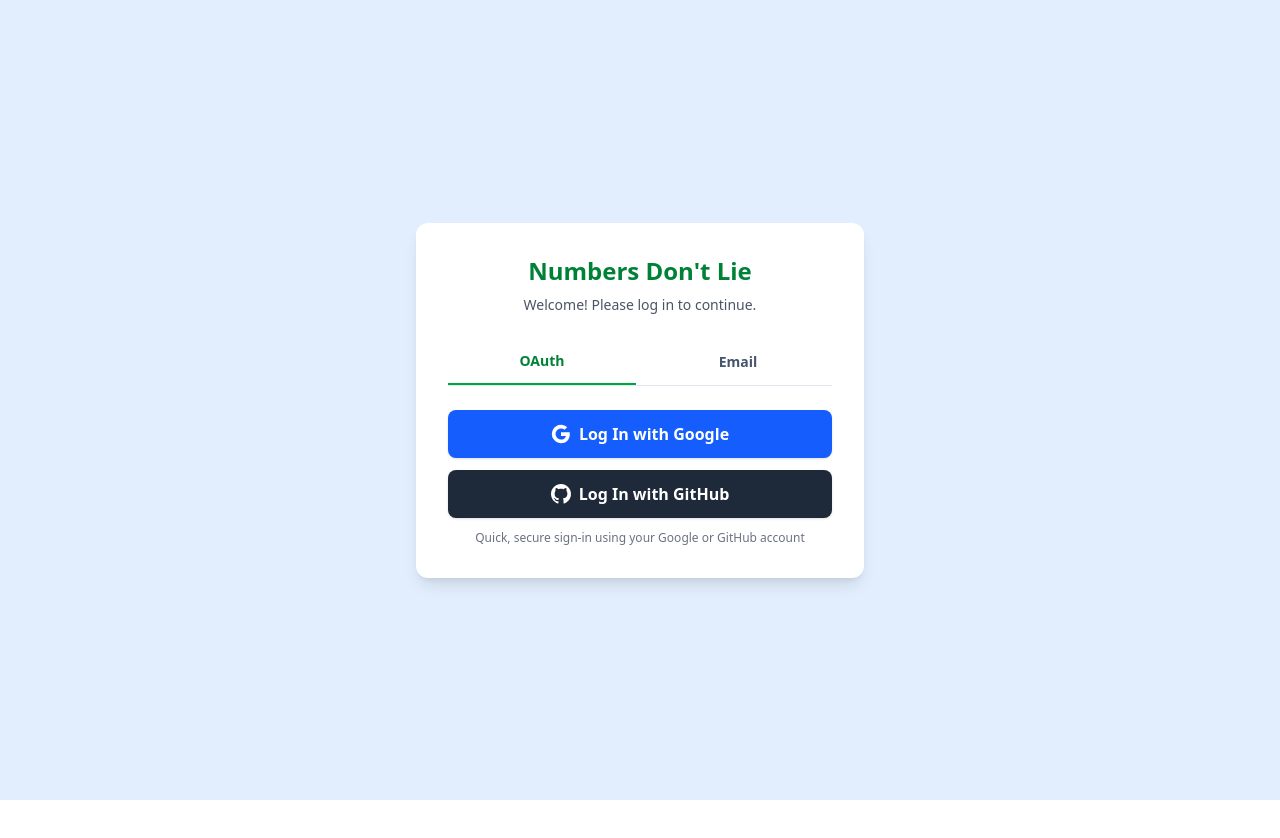
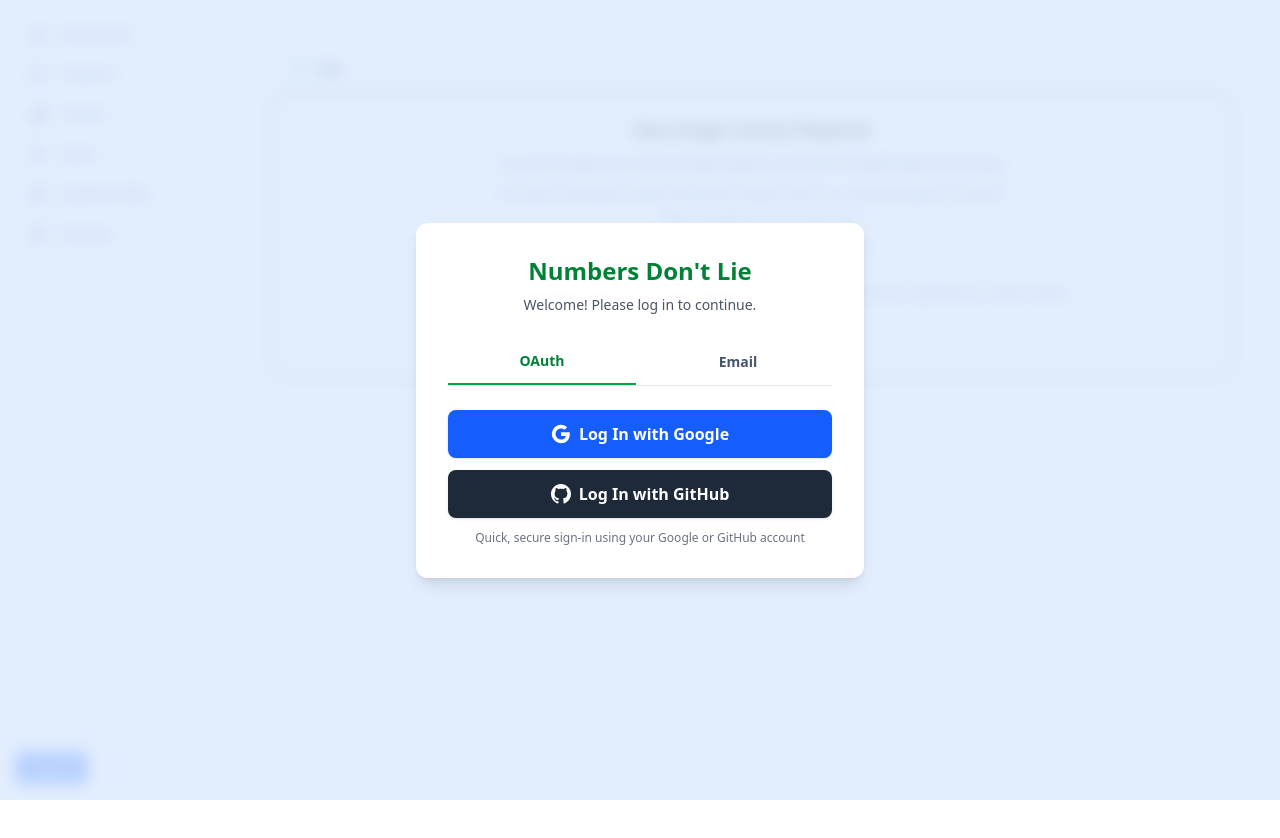
Before and after one commit to allaserik/kj-erikallas-numbers-dont-lie, a React app in the folder frontend/: page /consent in a window 1280 px wide. Shown: the top 838 px of the page. Before the commit the page ends 800 px from the top, so only its background shows below. Built offline with nearby package versions, Linux system fonts and the light colour scheme; no server answers; the HTML template or start-up script is replaced by a standard one.

Commit message:
fe: update consent flow and settings with detailed data usage info

```diff
--- a/frontend/src/App.tsx
+++ b/frontend/src/App.tsx
@@ -1,5 +1,6 @@
 import './App.css';
-import { BrowserRouter, Routes, Route, useLocation } from 'react-router-dom';
+import type { ReactElement } from 'react';
+import { BrowserRouter, Routes, Route, Navigate, useLocation } from 'react-router-dom';
 import AppShell from './layout/AppShell';
 import DashboardPage from './features/dashboard/DashboardPage';
 import TrendsPage from './features/trends/TrendsPage';
@@ -7,17 +8,31 @@
 import CheckInPage from './features/checkin/CheckInPage';
 import ProfilePage from './features/profile/ProfilePage';
 import SettingsPage from './features/settings/SettingsPage';
+import ConsentPage from './features/consent/ConsentPage';
 import { VerifyEmailPage } from './features/auth/VerifyEmailPage';
 import { ForgotPasswordPage } from './features/auth/ForgotPasswordPage';
 import { ResetPasswordPage } from './features/auth/ResetPasswordPage';
 import { LoginModal } from './features/auth/LoginModal';
 import { SplashScreen } from './shared/ui/SplashScreen';
 import { useAppAuth } from './shared/auth/AuthContext';
+import { useAuthedQuery } from './shared/auth/useAuthedQuery';
+import { getPrivacyPreferences } from './shared/api/privacy';
 
 function AppContent({ isAuthenticated }: { isAuthenticated: boolean }) {
   const location = useLocation();
   const publicPaths = new Set(['/verify-email', '/forgot-password', '/reset-password']);
   const isPublicRoute = publicPaths.has(location.pathname);
+  const privacyQ = useAuthedQuery('consentGate', getPrivacyPreferences, isAuthenticated);
+  const consentLoading = isAuthenticated && privacyQ.loading;
+  const hasConsent = !!privacyQ.data?.data_usage_consent;
+  const consentRequired = isAuthenticated && !consentLoading && !privacyQ.error && !hasConsent;
+
+  const guarded = (element: ReactElement) =>
+    consentRequired ? <Navigate to="/consent" replace /> : element;
+
+  if (consentLoading && !isPublicRoute) {
+    return <SplashScreen />;
+  }
 
   return (
     <>
@@ -29,12 +44,13 @@
 
         {/* Protected routes - require auth */}
         <Route path="/" element={<AppShell />}>
-          <Route index element={<DashboardPage />} />
-          <Route path="trends" element={<TrendsPage />} />
-          <Route path="goals" element={<GoalsPage />} />
-          <Route path="checkin" element={<CheckInPage />} />
-          <Route path="profile" element={<ProfilePage />} />
-          <Route path="settings" element={<SettingsPage />} />
+          <Route index element={guarded(<DashboardPage />)} />
+          <Route path="trends" element={guarded(<TrendsPage />)} />
+          <Route path="goals" element={guarded(<GoalsPage />)} />
+          <Route path="checkin" element={guarded(<CheckInPage />)} />
+          <Route path="profile" element={guarded(<ProfilePage />)} />
+          <Route path="settings" element={guarded(<SettingsPage />)} />
+          <Route path="consent" element={hasConsent ? <Navigate to="/" replace /> : <ConsentPage />} />
         </Route>
       </Routes>
 
--- /dev/null
+++ b/frontend/src/features/consent/ConsentPage.tsx
@@ -0,0 +1,70 @@
+import { useState } from "react";
+import { useNavigate } from "react-router-dom";
+import { useAuthToken } from "../../shared/auth/useAuthToken";
+import { getPrivacyPreferences, upsertPrivacyPreferences } from "../../shared/api/privacy";
+import { Alert } from "../../shared/ui/Alert";
+import { Card, CardBody, CardTitle } from "../../shared/ui/Card";
+
+export default function ConsentPage() {
+    const navigate = useNavigate();
+    const getToken = useAuthToken();
+    const [loading, setLoading] = useState(false);
+    const [error, setError] = useState<string | null>(null);
+
+    const handleAccept = async () => {
+        setLoading(true);
+        setError(null);
+        try {
+            const token = await getToken();
+            if (!token) throw new Error("Not authenticated");
+
+            const current = await getPrivacyPreferences(token);
+            await upsertPrivacyPreferences({
+                data_usage_consent: true,
+                allow_anonymized_analytics: current.allow_anonymized_analytics,
+                public_profile_visible: current.public_profile_visible,
+                email_notifications_enabled: current.email_notifications_enabled,
+            }, token);
+
+            navigate("/", { replace: true });
+        } catch (e) {
+            setError(e instanceof Error ? e.message : "Failed to save consent");
+        } finally {
+            setLoading(false);
+        }
+    };
+
+    return (
+        <div className="space-y-4 pb-32 md:pb-4">
+            <Card>
+                <CardTitle>Data Usage Consent Required</CardTitle>
+                <CardBody>
+                    <p className="text-sm text-slate-700 mb-3">
+                        To use this app, you must provide explicit consent for health data processing.
+                    </p>
+                    <p className="text-xs text-slate-600 mb-3">
+                        We collect and process health profile data, weight check-ins, and goal progress to provide:
+                    </p>
+                    <ul className="list-disc pl-5 text-xs text-slate-600 space-y-1 mb-4">
+                        <li>BMI and wellness score calculations</li>
+                        <li>Progress summaries and visualizations</li>
+                        <li>Personalized AI wellness insights</li>
+                    </ul>
+                    <p className="text-xs text-slate-600 mb-4">
+                        You can adjust additional sharing preferences later in Settings. Without this consent, app features remain locked.
+                    </p>
+
+                    {error && <Alert tone="error" title="Consent Error" message={error} />}
+
+                    <button
+                        className="px-4 py-2 rounded bg-blue-600 text-white text-sm font-semibold hover:bg-blue-700 disabled:opacity-50"
+                        onClick={handleAccept}
+                        disabled={loading}
+                    >
+                        {loading ? "Saving..." : "I Agree And Continue"}
+                    </button>
+                </CardBody>
+            </Card>
+        </div>
+    );
+}
--- a/frontend/src/features/profile/components/AccountSettings.tsx
+++ b/frontend/src/features/profile/components/AccountSettings.tsx
@@ -331,6 +331,10 @@
                 {privacy && (
                     <div className="mb-6 rounded border border-slate-200 p-4 space-y-3">
                         <p className="text-sm font-semibold text-slate-900">Privacy & Data Usage</p>
+                        <p className="text-xs text-slate-600">
+                            We collect health profile details, weight check-ins, and goal progress to calculate BMI/wellness metrics,
+                            generate summaries, and provide personalized AI insights. You can withdraw consent at any time in this section.
+                        </p>
                         <label className="flex items-start gap-2 text-sm text-slate-700">
                             <input
                                 type="checkbox"
@@ -345,7 +349,9 @@
                                     })
                                 }
                             />
-                            <span>I agree to health data usage for app features, including AI insights.</span>
+                            <span>
+                                I explicitly consent to collecting and processing my health data for analytics, recommendations, and AI insights.
+                            </span>
                         </label>
 
                         <label className="flex items-start gap-2 text-sm text-slate-700">
```
Also changed, not shown: 1 other file (tests, documents, lock files or other folders).
